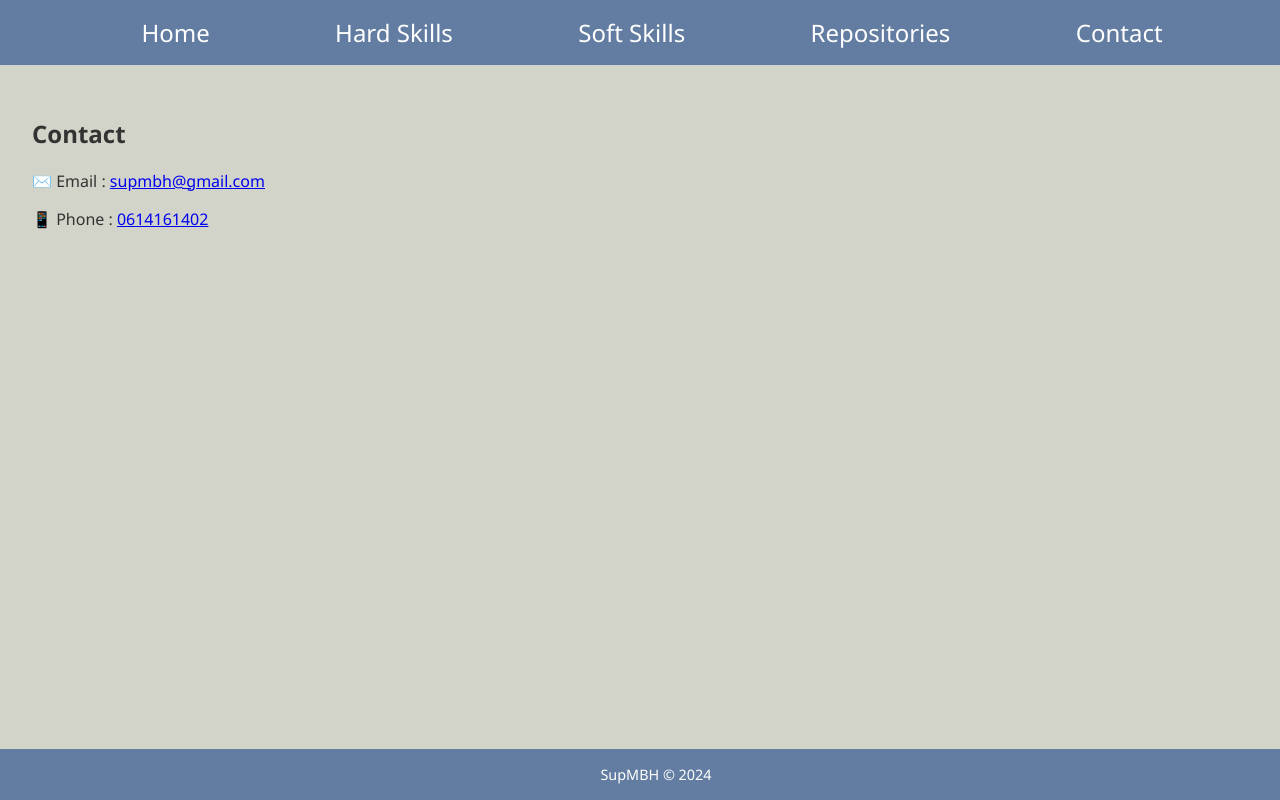
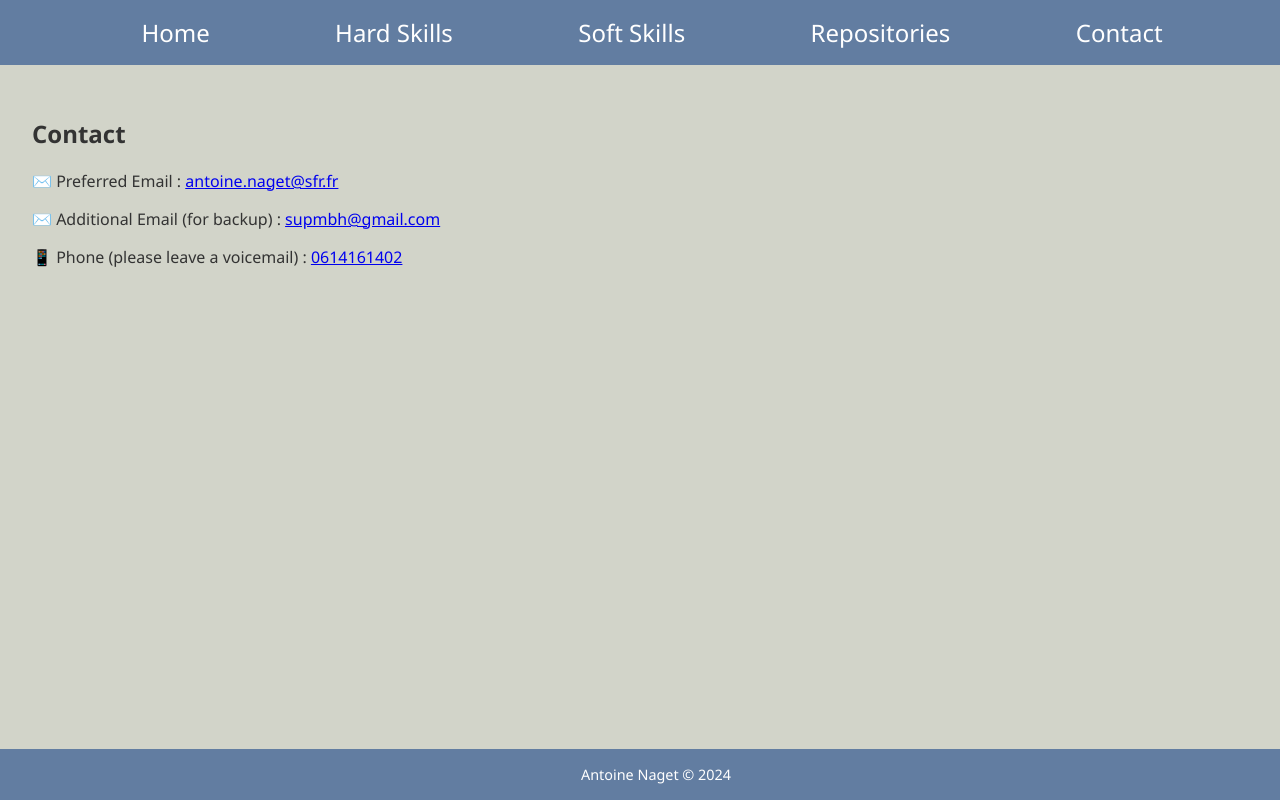
Before and after one commit to SupMBH/supmbh-site, a React (Create React App) app: page /#/contact in a window 1280 px wide. Built offline with nearby package versions, Linux system fonts and the light colour scheme.

Commit message:
Contact B + Footer

```diff
--- a/src/components/Contact.js
+++ b/src/components/Contact.js
@@ -4,8 +4,9 @@ function Contact() {
   return (
     <section>
       <h2>Contact</h2>
-      <p>✉️ Email : <a href="mailto:supmbh@gmail.com">supmbh@gmail.com</a></p>
-      <p>📱 Phone : <a href="tel:0614161402"> 0614161402</a></p>
+      <p>✉️ Preferred Email : <a href="mailto:antoine.naget@sfr.fr">antoine.naget@sfr.fr</a></p>
+      <p>✉️ Additional Email (for backup) : <a href="mailto:supmbh@gmail.com">supmbh@gmail.com</a></p>
+      <p>📱 Phone (please leave a voicemail) : <a href="tel:0614161402"> 0614161402</a></p>
     </section>
   );
 }
--- a/src/components/Footer.js
+++ b/src/components/Footer.js
@@ -4,7 +4,7 @@ import './Footer.css';
 function Footer() {
   return (
     <footer className="footer">
-      <p>SupMBH &copy; {new Date().getFullYear()}</p>
+      <p>Antoine Naget  &copy; {new Date().getFullYear()}</p>
     </footer>
   );
 }
```
